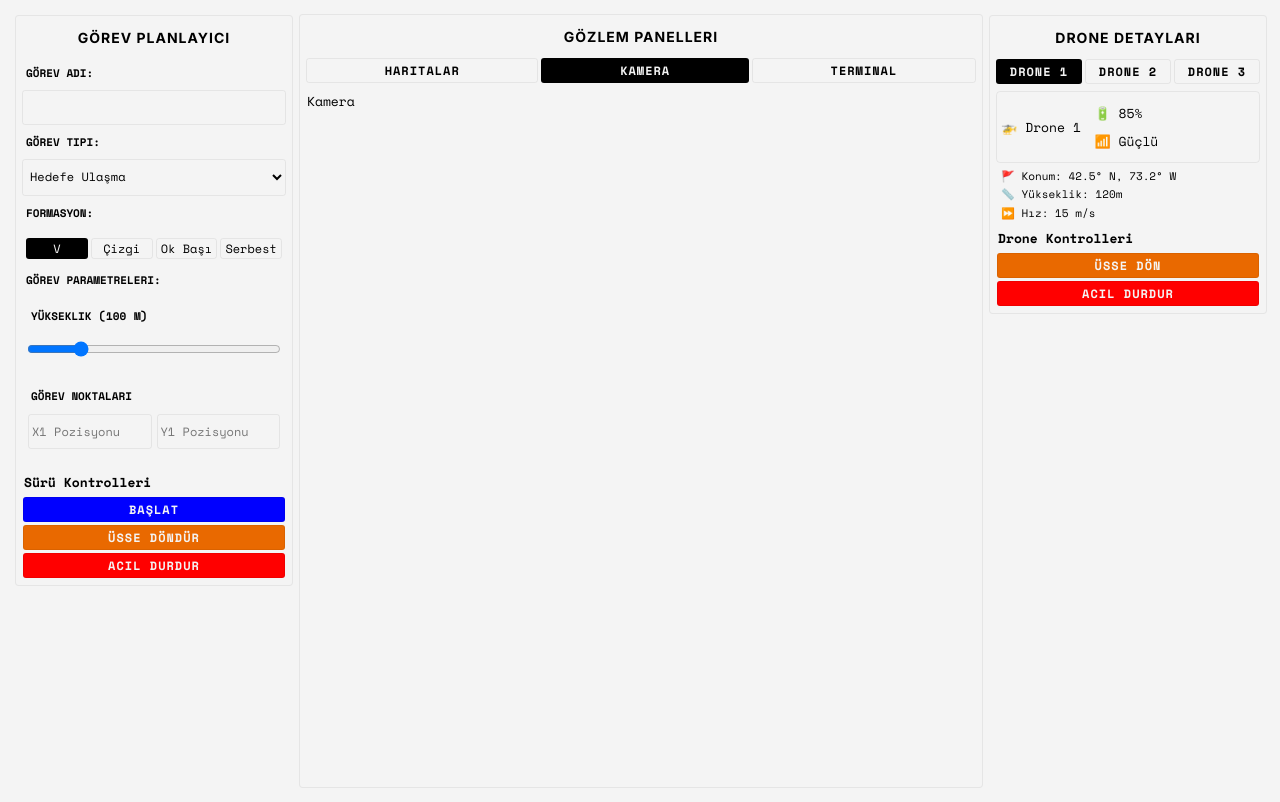
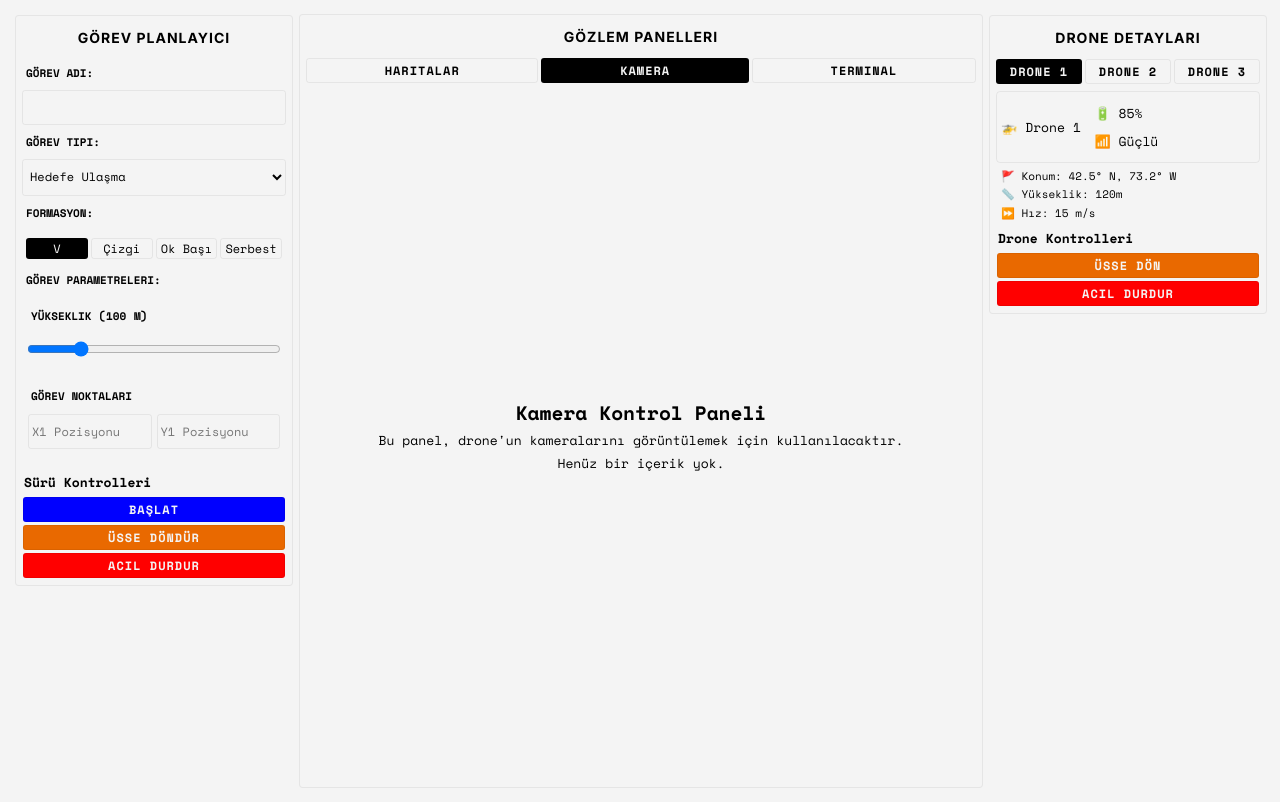
Before and after one commit to mertsecdevops/ulgen-ground-control, a SvelteKit app: page / in a window 1280 px wide. Both pictures are taken after a click on the button "KAMERA". Built offline with nearby package versions, Linux system fonts and the light colour scheme.

Commit message:
Update camera tab content

```diff
--- a/src/routes/monitoring-tabs/camera.svelte
+++ b/src/routes/monitoring-tabs/camera.svelte
@@ -3,6 +3,8 @@
     export const priority = 3;
     export const isVisible = true;
 </script>
-<div>
-    Kamera
+<div style="display: grid; align-items: center; justify-items: center; align-content: center; height: 100%; width: 100%;">
+    <h1>Kamera Kontrol Paneli</h1>
+    <p>Bu panel, drone'un kameralarını görüntülemek için kullanılacaktır.</p>
+    <p>Henüz bir içerik yok.</p>
 </div>
```
